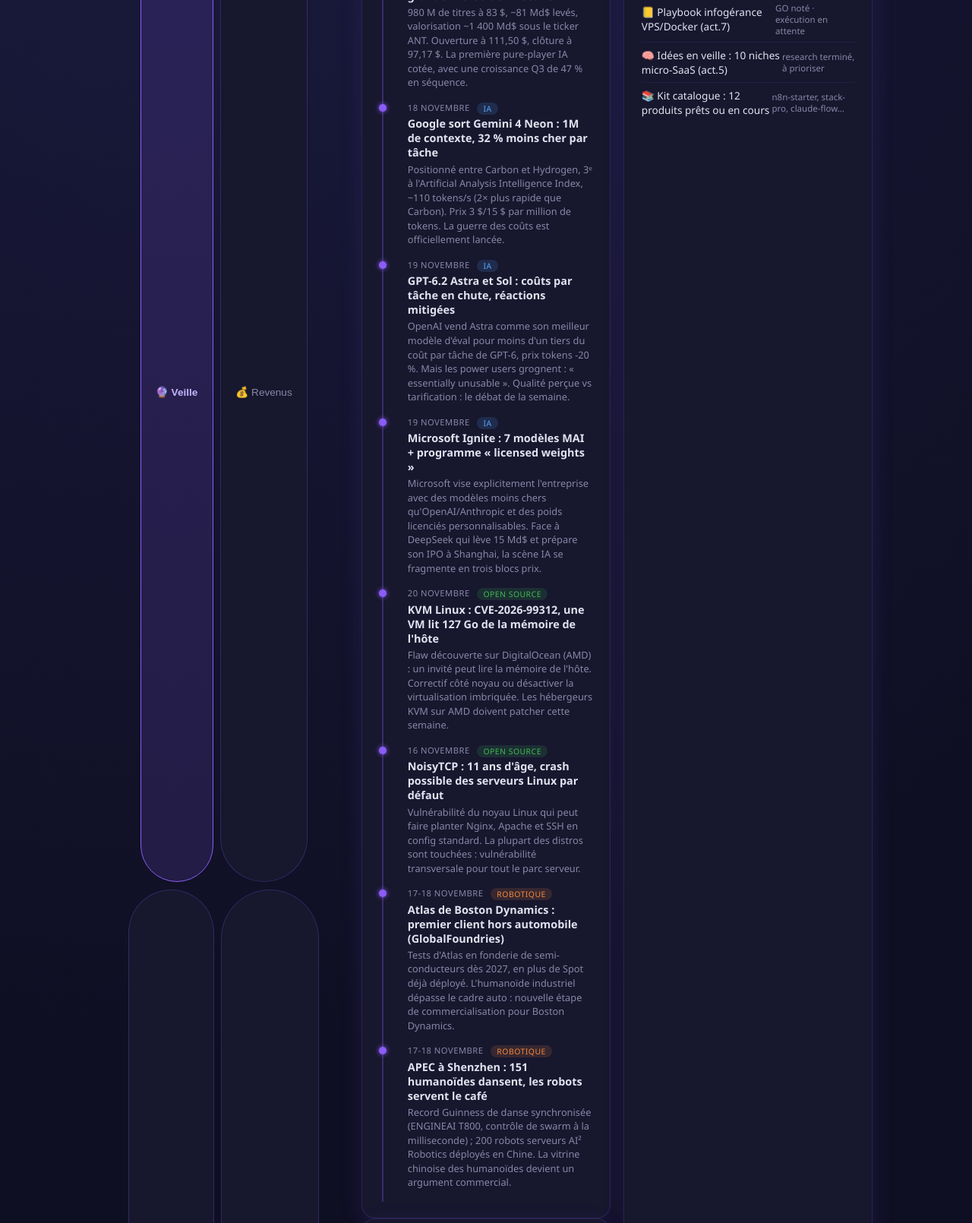
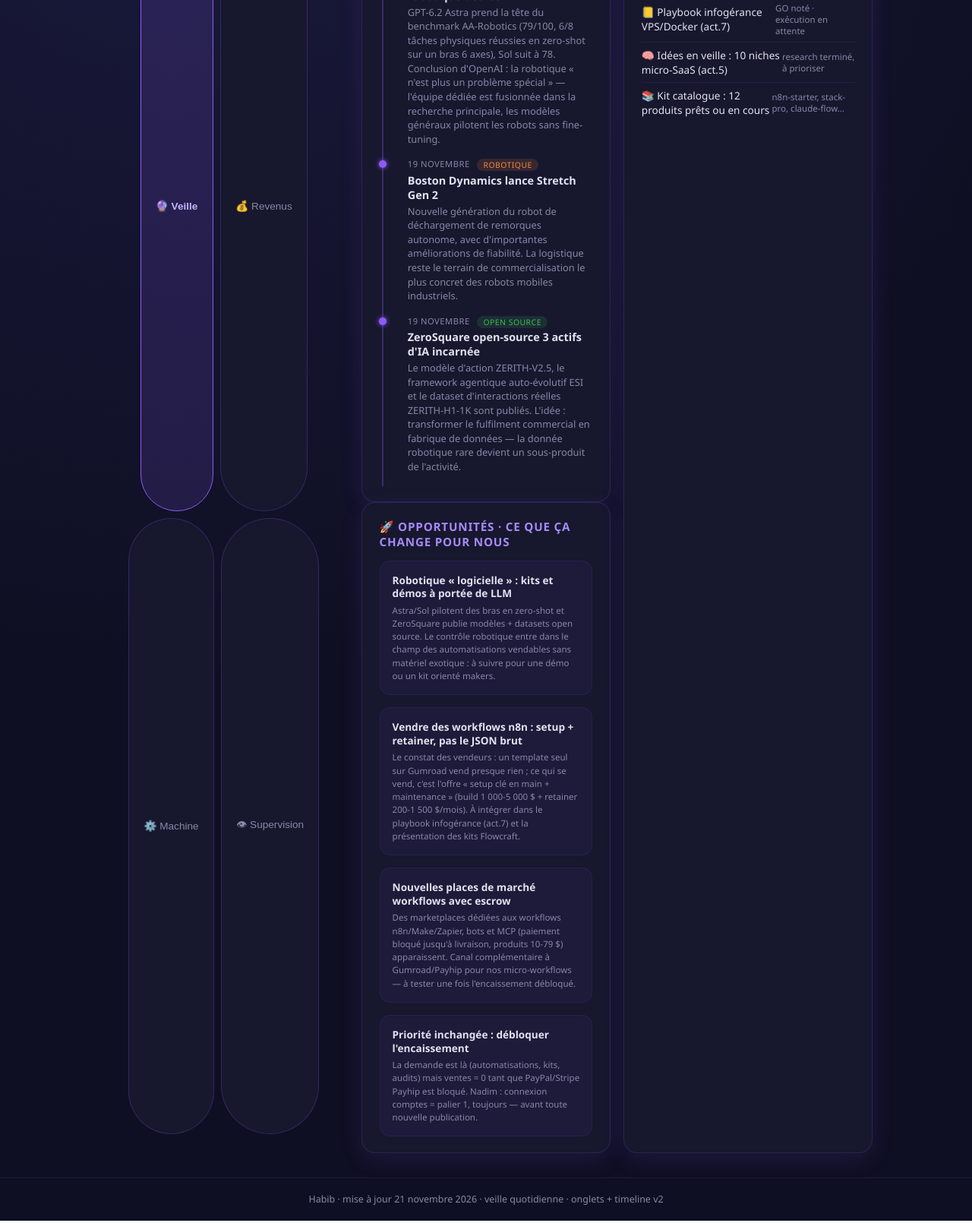
Before and after one commit to nadimsahiri9-cmyk/habib-dashboard, a plain HTML site: page index.html in a window 1280 px wide. Shown: the part 302-1912 px from the top of the page at 76% size. Drawn offline with Linux system fonts and the light colour scheme.

Commit message:
Veille 21/11/2026

```diff
--- a/index.html
+++ b/index.html
@@ -205,44 +205,19 @@
       <h2>🌐 Veille · Actu tech — 21 novembre</h2>
       <div class="timeline">
         <div class="tl-item">
-          <div class="tl-date">19-20 novembre <span class="tl-tag tag-ia">IA</span></div>
-          <div class="tl-title">Anthropic en bourse : la plus grande IPO US de l'histoire</div>
-          <div class="tl-desc">980 M de titres à 83 $, ~81 Md$ levés, valorisation ~1 400 Md$ sous le ticker ANT. Ouverture à 111,50 $, clôture à 97,17 $. La première pure-player IA cotée, avec une croissance Q3 de 47 % en séquence.</div>
+          <div class="tl-date">19 novembre <span class="tl-tag tag-ia">IA</span></div>
+          <div class="tl-title">OpenAI dissout son équipe robotique dédiée</div>
+          <div class="tl-desc">GPT-6.2 Astra prend la tête du benchmark AA-Robotics (79/100, 6/8 tâches physiques réussies en zero-shot sur un bras 6 axes), Sol suit à 78. Conclusion d'OpenAI : la robotique « n'est plus un problème spécial » — l'équipe dédiée est fusionnée dans la recherche principale, les modèles généraux pilotent les robots sans fine-tuning.</div>
         </div>
         <div class="tl-item">
-          <div class="tl-date">18 novembre <span class="tl-tag tag-ia">IA</span></div>
-          <div class="tl-title">Google sort Gemini 4 Neon : 1M de contexte, 32 % moins cher par tâche</div>
-          <div class="tl-desc">Positionné entre Carbon et Hydrogen, 3ᵉ à l'Artificial Analysis Intelligence Index, ~110 tokens/s (2× plus rapide que Carbon). Prix 3 $/15 $ par million de tokens. La guerre des coûts est officiellement lancée.</div>
+          <div class="tl-date">19 novembre <span class="tl-tag tag-rob">robotique</span></div>
+          <div class="tl-title">Boston Dynamics lance Stretch Gen 2</div>
+          <div class="tl-desc">Nouvelle génération du robot de déchargement de remorques autonome, avec d'importantes améliorations de fiabilité. La logistique reste le terrain de commercialisation le plus concret des robots mobiles industriels.</div>
         </div>
         <div class="tl-item">
-          <div class="tl-date">19 novembre <span class="tl-tag tag-ia">IA</span></div>
-          <div class="tl-title">GPT-6.2 Astra et Sol : coûts par tâche en chute, réactions mitigées</div>
-          <div class="tl-desc">OpenAI vend Astra comme son meilleur modèle d'éval pour moins d'un tiers du coût par tâche de GPT-6, prix tokens -20 %. Mais les power users grognent : « essentially unusable ». Qualité perçue vs tarification : le débat de la semaine.</div>
-        </div>
-        <div class="tl-item">
-          <div class="tl-date">19 novembre <span class="tl-tag tag-ia">IA</span></div>
-          <div class="tl-title">Microsoft Ignite : 7 modèles MAI + programme « licensed weights »</div>
-          <div class="tl-desc">Microsoft vise explicitement l'entreprise avec des modèles moins chers qu'OpenAI/Anthropic et des poids licenciés personnalisables. Face à DeepSeek qui lève 15 Md$ et prépare son IPO à Shanghai, la scène IA se fragmente en trois blocs prix.</div>
-        </div>
-        <div class="tl-item">
-          <div class="tl-date">20 novembre <span class="tl-tag tag-open">open source</span></div>
-          <div class="tl-title">KVM Linux : CVE-2026-99312, une VM lit 127 Go de la mémoire de l'hôte</div>
-          <div class="tl-desc">Flaw découverte sur DigitalOcean (AMD) : un invité peut lire la mémoire de l'hôte. Correctif côté noyau ou désactiver la virtualisation imbriquée. Les hébergeurs KVM sur AMD doivent patcher cette semaine.</div>
-        </div>
-        <div class="tl-item">
-          <div class="tl-date">16 novembre <span class="tl-tag tag-open">open source</span></div>
-          <div class="tl-title">NoisyTCP : 11 ans d'âge, crash possible des serveurs Linux par défaut</div>
-          <div class="tl-desc">Vulnérabilité du noyau Linux qui peut faire planter Nginx, Apache et SSH en config standard. La plupart des distros sont touchées : vulnérabilité transversale pour tout le parc serveur.</div>
-        </div>
-        <div class="tl-item">
-          <div class="tl-date">17-18 novembre <span class="tl-tag tag-rob">robotique</span></div>
-          <div class="tl-title">Atlas de Boston Dynamics : premier client hors automobile (GlobalFoundries)</div>
-          <div class="tl-desc">Tests d'Atlas en fonderie de semi-conducteurs dès 2027, en plus de Spot déjà déployé. L'humanoïde industriel dépasse le cadre auto : nouvelle étape de commercialisation pour Boston Dynamics.</div>
-        </div>
-        <div class="tl-item">
-          <div class="tl-date">17-18 novembre <span class="tl-tag tag-rob">robotique</span></div>
-          <div class="tl-title">APEC à Shenzhen : 151 humanoïdes dansent, les robots servent le café</div>
-          <div class="tl-desc">Record Guinness de danse synchronisée (ENGINEAI T800, contrôle de swarm à la milliseconde) ; 200 robots serveurs AI² Robotics déployés en Chine. La vitrine chinoise des humanoïdes devient un argument commercial.</div>
+          <div class="tl-date">19 novembre <span class="tl-tag tag-open">open source</span></div>
+          <div class="tl-title">ZeroSquare open-source 3 actifs d'IA incarnée</div>
+          <div class="tl-desc">Le modèle d'action ZERITH-V2.5, le framework agentique auto-évolutif ESI et le dataset d'interactions réelles ZERITH-H1-1K sont publiés. L'idée : transformer le fulfilment commercial en fabrique de données — la donnée robotique rare devient un sous-produit de l'activité.</div>
         </div>
       </div>
     </div>
@@ -250,20 +225,20 @@
       <h2>🚀 Opportunités · Ce que ça change pour nous</h2>
       <div class="news-grid">
         <div class="news-item">
-          <div class="news-title">Vague de failles serveur (KVM, NoisyTCP, PostgreSQL) = missions d'audit</div>
-          <div class="news-desc">KVM 9.x sur AMD, NoisyTCP, 52 failles Postgres en une semaine : les admins croulent. Notre playbook infogérance VPS/Docker (act.7) répond pile : audit + patch + vérification. Argument de vente chaud, cibler les petites structures.</div>
+          <div class="news-title">Robotique « logicielle » : kits et démos à portée de LLM</div>
+          <div class="news-desc">Astra/Sol pilotent des bras en zero-shot et ZeroSquare publie modèles + datasets open source. Le contrôle robotique entre dans le champ des automatisations vendables sans matériel exotique : à suivre pour une démo ou un kit orienté makers.</div>
         </div>
         <div class="news-item">
-          <div class="news-title">Modèles « entreprise pas cher » (MAI, Neon) : n8n à coût quasi nul</div>
-          <div class="news-desc">MAI de Microsoft positionné sous OpenAI/Anthropic en prix, Neon -32 %/tâche, Astra -20 %. Pour nos automatisations clients, le coût d'exécution des agents IA devient marginal : marges stables sur les kits et abonnements FlowcraftFR.</div>
+          <div class="news-title">Vendre des workflows n8n : setup + retainer, pas le JSON brut</div>
+          <div class="news-desc">Le constat des vendeurs : un template seul sur Gumroad vend presque rien ; ce qui se vend, c'est l'offre « setup clé en main + maintenance » (build 1 000-5 000 $ + retainer 200-1 500 $/mois). À intégrer dans le playbook infogérance (act.7) et la présentation des kits Flowcraft.</div>
         </div>
         <div class="news-item">
-          <div class="news-title">Le « jagged frontier » d'OpenAI : 46 % de tâches de recherche automatisées</div>
-          <div class="news-desc">Les agents de code finissent seuls 46 % des tâches de 2-4 h. La promesse « assistant autonome » devient mesurable : argument concret pour nos offres d'automatisation — démontrer, pas promettre. Devin passe aussi au VM macOS par session (iOS/macOS buildable).</div>
+          <div class="news-title">Nouvelles places de marché workflows avec escrow</div>
+          <div class="news-desc">Des marketplaces dédiées aux workflows n8n/Make/Zapier, bots et MCP (paiement bloqué jusqu'à livraison, produits 10-79 $) apparaissent. Canal complémentaire à Gumroad/Payhip pour nos micro-workflows — à tester une fois l'encaissement débloqué.</div>
         </div>
         <div class="news-item">
           <div class="news-title">Priorité inchangée : débloquer l'encaissement</div>
-          <div class="news-desc">La demande est là (patchs sécurité, agents abordables) mais ventes = 0 tant que PayPal/Stripe Payhip est bloqué et la fiche Gumroad en DRAFT. Nadim : connexion comptes = palier 1, toujours.</div>
+          <div class="news-desc">La demande est là (automatisations, kits, audits) mais ventes = 0 tant que PayPal/Stripe Payhip est bloqué. Nadim : connexion comptes = palier 1, toujours — avant toute nouvelle publication.</div>
         </div>
       </div>
     </div>
```
